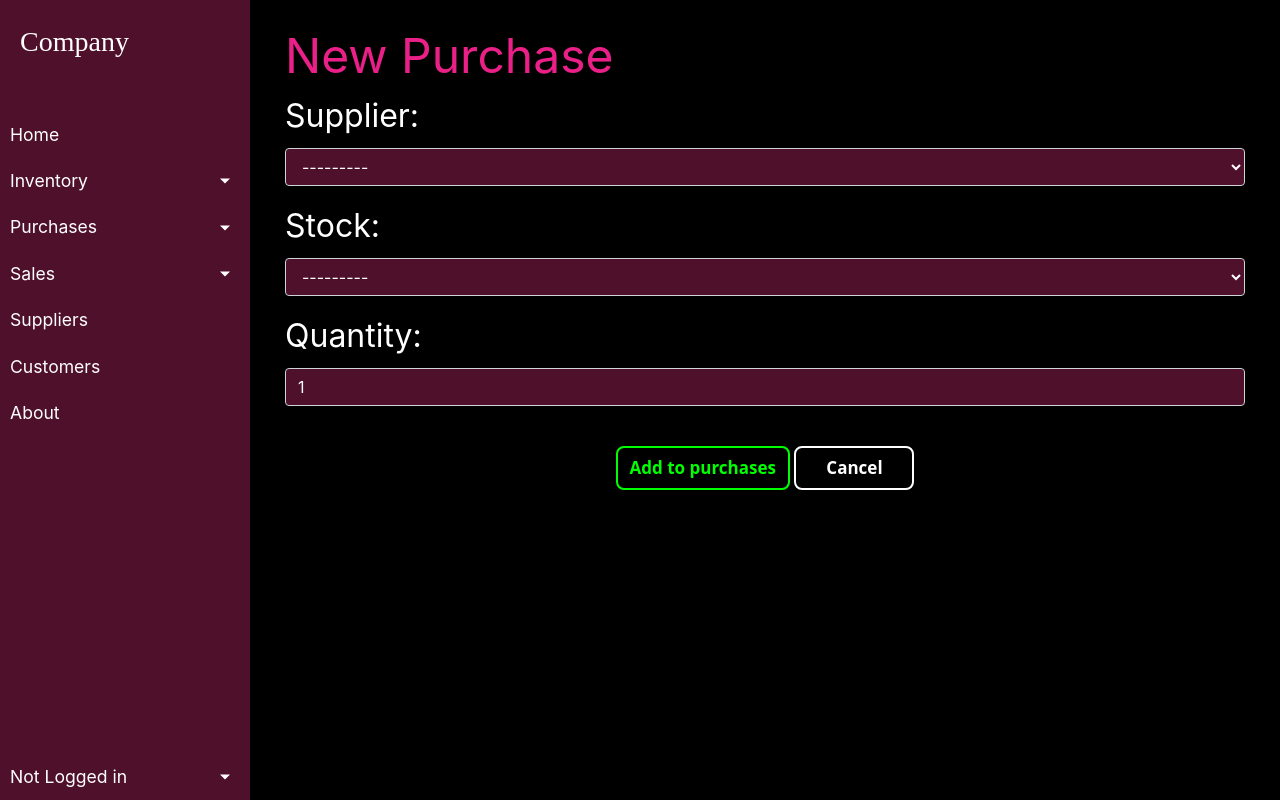
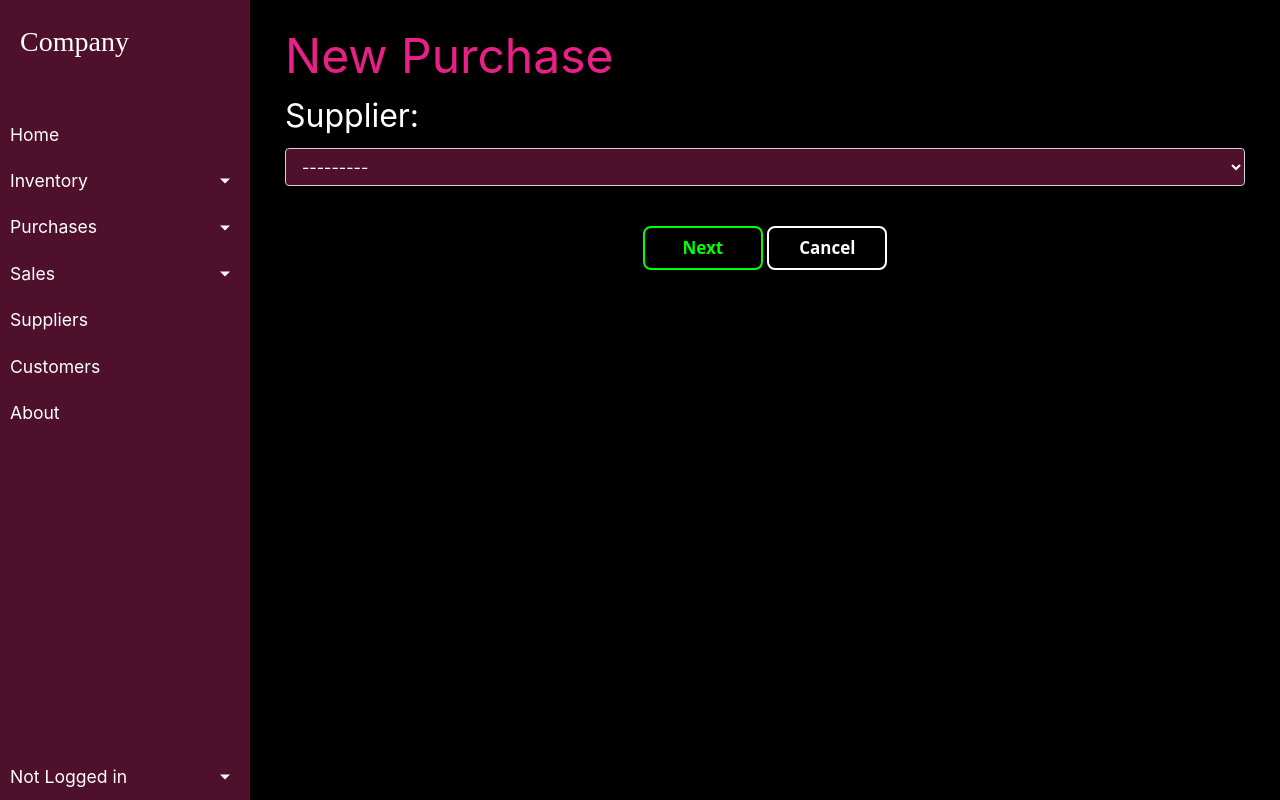
Before and after one commit to akashroshan135/inventory-management, a Django app: page /transactions/purchases/new in a window 1280 px wide. Run offline with Django 3.2, Linux system fonts and the light colour scheme; tables that the repository leaves empty hold one stand-in row (values such as "Sample post"); some libraries are stand-ins or nearby versions; some web fonts are replaced.

Commit message:
various changes to purchase app,  WIP

```diff
--- a/homepage/static/css/main.css
+++ b/homepage/static/css/main.css
@@ -407,3 +407,14 @@ html { width: 100%; height:100%; overflow:hidden; }
   background-color:#f03d99;
   border-color:#f03d99;
 }
+
+.panel-heading-text{
+  color: #f03d99;
+  font-size: 1.7rem;
+  border-bottom: 2px solid white;
+  margin-bottom: 10px;
+}
+
+.panel-body-text{
+  font-size: 1.2rem;
+}
--- a/homepage/templates/base.html
+++ b/homepage/templates/base.html
@@ -48,7 +48,7 @@
                     <a href="#purchaseSubmenu" data-toggle="collapse" class="dropdown-toggle sidebar-text right-arrow sidebar-button">Purchases</a>
                     <ul class="collapse list-unstyled" id="purchaseSubmenu">
                         <li> <a class="sidebar-text sidebar-subitem sidebar-button" href="{% url 'purchases' %}">Purchases List</a> </li>
-                        <li> <a class="sidebar-text sidebar-subitem sidebar-button" href="{% url 'new-purchase' %}">New Incoming Stock</a> </li>
+                        <li> <a class="sidebar-text sidebar-subitem sidebar-button" href="{% url 'select-supplier' %}">New Incoming Stock</a> </li>
                     </ul>
                 </li>
                 <li>
--- a/inventory/models.py
+++ b/inventory/models.py
@@ -12,8 +12,8 @@ class Stock(models.Model):
     stock_type = models.CharField(max_length=2, choices=type)
     name = models.CharField(max_length=30, unique=True)
     description = models.CharField(max_length=255)
-    price = models.IntegerField(default=0)
-    quantity = models.IntegerField(default=0)
+    quantity = models.IntegerField(default=1)
+    price = models.IntegerField(default=1)
 
     def __str__(self):
 	    return self.name
--- a/transactions/admin.py
+++ b/transactions/admin.py
@@ -1,5 +1,5 @@
 from django.contrib import admin
-from .models import Supplier, Purchase
+from .models import Supplier, PurchaseBill
 
 admin.site.register(Supplier)
-admin.site.register(Purchase)
+admin.site.register(PurchaseBill)
--- a/transactions/forms.py
+++ b/transactions/forms.py
@@ -1,13 +1,23 @@
 from django import forms
-from .models import Purchase
+from .models import PurchaseBill, PurchaseStock
 
-class PurchaseForm(forms.ModelForm):
+
+class SelectSupplierForm(forms.ModelForm):
     def __init__(self, *args, **kwargs):
         super().__init__(*args, **kwargs)
         self.fields['supplier'].widget.attrs.update({'class': 'textinput form-control'})
-        self.fields['stock'].widget.attrs.update({'class': 'textinput form-control'})
-        self.fields['quantity'].widget.attrs.update({'class': 'textinput form-control'})
 
     class Meta:
-        model = Purchase
-        fields = ['supplier', 'stock', 'quantity']
+        model = PurchaseBill
+        fields = ['supplier']
+
+
+class PurchaseBillForm(forms.ModelForm):
+    class Meta:
+        model = PurchaseBill
+        fields = ['billno', 'supplier']
+
+class PurchaseStockForm(forms.ModelForm):
+    class Meta:
+        model = PurchaseStock
+        fields = ['stock', 'quantity', 'price']
--- a/transactions/models.py
+++ b/transactions/models.py
@@ -11,14 +11,21 @@ class Supplier(models.Model):
     def __str__(self):
 	    return self.name
 
-#contains the purchases made
-class Purchase(models.Model):
+#contains the purchase bills made
+class PurchaseBill(models.Model):
     billno = models.AutoField(primary_key=True)
-    description = models.CharField(max_length=100)
     time = models.DateTimeField(auto_now=True)
     supplier = models.ForeignKey(Supplier, on_delete = models.CASCADE, related_name='purchasesupplier')
-    stock = models.ForeignKey(Stock, on_delete = models.CASCADE, related_name='purchasestock')
-    quantity = models.IntegerField(default=1)
 
     def __str__(self):
 	    return self.billno
+
+#contains the purchase stocks made
+class PurchaseStock(models.Model):
+    billno = models.ForeignKey(PurchaseBill, on_delete = models.CASCADE, related_name='purchasebillno')
+    stock = models.ForeignKey(Stock, on_delete = models.CASCADE, related_name='purchasestocksupplier')
+    quantity = models.IntegerField(default=1)
+    price = models.IntegerField(default=1)
+
+    def __str__(self):
+	    return self.billno
--- a/transactions/templates/new_purchase.html
+++ b/transactions/templates/new_purchase.html
@@ -8,18 +8,79 @@
 
     <div style="color:#ea2088; font-style: bold; font-size: 3rem;">New Purchase</div>
 
-    <form method="post">
+        <br>
+
+        <div class="panel panel-default">
+            <div class="panel-heading panel-heading-text">Supplier Details</div>
+            <div class="panel-body">
+
+                <div class="form-row">
+                    <div class="form-group col-md-6">
+                        <label for="id_name" class="panel-body-text">Supplier Name</label>
+                        <input type="text" class="form-control" id="id_name" value="{{ supplier.name }}" disabled>
+                    </div>
+                    <div class="form-group col-md-6">
+                        <label for="id_phone" class="panel-body-text">Phone No</label>
+                        <input type="text" class="form-control" id="id_phone" value="{{ supplier.phone }}" disabled>
+                    </div>
+                </div>
+                <div class="form-group">
+                    <label for="id_email" class="panel-body-text">Email</label>
+                    <input type="email" class="form-control" id="id_email" value="{{ supplier.email }}" disabled>
+                </div>
+
+            </div>
+        </div>
+
+
+
+        <form method="post">
 
         {% csrf_token %}
 
-        {% for field in form.visible_fields %}
-            <div class="form-group">
-                {{ field.label_tag }}
-                {{ field }}
+
+
+
+
+
+        {% comment %}
+
+        {{ form.non_field_errors }}
+
+        <div class="form-group">
+            {{ form.name.errors }}
+            <label for="{{ form.name.id_for_label }}">Name:</label>
+            {{ form.name }}
+        </div>
+
+        <div class="form-group">
+            {{ form.stock_type.errors }}
+            <label for="{{ form.stock_type.id_for_label }}">Stock Type:</label>
+            {{ form.stock_type }}
+        </div>
+
+        <div class="form-group">
+            {{ form.description.errors }}
+            <label for="{{ form.description.id_for_label }}">Description:</label>
+            {{ form.description }}
+        </div>
+
+        <div class="form-row">
+            <div class="form-group col-md-6">
+                {{ form.quantity.errors }}
+                <label for="{{ form.quantity.id_for_label }}">Quantity:</label>
+                {{ form.quantity }}
             </div>
-        {% endfor %}
+            <div class="form-group col-md-6">
+                {{ form.price.errors }}
+                <label for="{{ form.price.id_for_label }}">Price:</label>
+                {{ form.price }}
+            </div>
+        </div>
+        {% endcomment %}
 
         <br>
+
         <center>
             <button type="submit" class="btn ghost-green">Add to purchases</button>
             <a href="{% url 'purchases' %}" class="btn ghost-button">Cancel</a>
--- a/transactions/templates/purchases.html
+++ b/transactions/templates/purchases.html
@@ -14,10 +14,11 @@
 
         <thead class="thead-inverse">
             <tr>
-                <th width="30%">Bill no</th>
+                <th width="10%">Bill no</th>
                 <th width="25%">Supplier</th>
                 <th width="25%">Stock</th>
                 <th width="20%">Quantity purchased</th>
+                <th width="20%">Purchased</th>
             </tr>
         </thead>
 
@@ -30,6 +31,7 @@
                 <td class="align-middle">{{ purchase.supplier }}</td>
                 <td class="align-middle">{{ purchase.stock }}</td>
                 <td class="align-middle">{{ purchase.quantity }}</td>
+                <td class="align-middle">{{ purchase.time }}</td>
             </tr>
             {% endfor %}
         </tbody>
--- /dev/null
+++ b/transactions/templates/select_supplier.html
@@ -0,0 +1,30 @@
+{% extends "base.html" %}
+
+
+{% block title %} New Purchase {% endblock title %}
+
+
+{% block content %}
+
+    <div style="color:#ea2088; font-style: bold; font-size: 3rem;">New Purchase</div>
+
+    <form method="post">
+
+        {% csrf_token %}
+
+        {% for field in form.visible_fields %}
+            <div class="form-group">
+                {{ field.label_tag }}
+                {{ field }}
+            </div>
+        {% endfor %}
+
+        <br>
+        <center>
+            <button type="submit" class="btn ghost-green">Next</button>
+            <a href="{% url 'purchases' %}" class="btn ghost-button">Cancel</a>
+        </center>
+
+    </form>
+
+{% endblock content %}
--- a/transactions/urls.py
+++ b/transactions/urls.py
@@ -4,5 +4,6 @@ from . import views
 
 urlpatterns = [
     path('purchases/', views.PurchaseView.as_view(), name = 'purchases'),
-    path('purchases/new', views.PurchaseCreateView.as_view(), name = 'new-purchase'),
+    path('purchases/new', views.SelectSupplierView.as_view(), name = 'select-supplier'),
+    path('purchases/new/<pk>', views.PurchaseCreateView.as_view(), name = 'new-purchase'),
 ]
--- a/transactions/views.py
+++ b/transactions/views.py
@@ -4,24 +4,48 @@ from django.views.generic import (
     ListView,
 )
 from django.contrib import messages
-from .models import Purchase, Supplier
-from .forms import PurchaseForm
 from inventory.models import Stock
+from .models import PurchaseBill, Supplier
+from .forms import SelectSupplierForm, PurchaseBillForm, PurchaseStockForm
 
 
 class PurchaseView(ListView):
-    model = Purchase
+    model = PurchaseBill
     template_name = "purchases.html"
 
-
-class PurchaseCreateView(View):
-    form_class = PurchaseForm
-    template_name = 'new_purchase.html'
+class SelectSupplierView(View):
+    form_class = SelectSupplierForm
+    template_name = 'select_supplier.html'
 
     def get(self, request, *args, **kwargs):
         form = self.form_class
         return render(request, self.template_name, {'form': form})
 
+    def post(self, request, *args, **kwargs):
+        form = self.form_class(request.POST)
+        if form.is_valid():
+            supplierid = request.POST.get("supplier")
+            supplier = get_object_or_404(Supplier, id=supplierid)
+            print("supplier = ", supplier)
+            return redirect('new-purchase', supplier.pk)
+        return render(request, self.template_name, {'form': form})
+
+
+class PurchaseCreateView(View):
+    billform = PurchaseBillForm
+    stockform = PurchaseStockForm
+    template_name = 'new_purchase.html'
+
+    def get(self, request, pk):
+        supplier = get_object_or_404(Supplier, pk=pk)
+        context = {
+            'supplier'  : supplier,
+            'billform'  : self.billform,
+            'stockform' : self.stockform
+        }
+        return render(request, self.template_name, context)
+
+    """
     def post(self, request, *args, **kwargs):
         form = self.form_class(request.POST)
         if form.is_valid():
@@ -34,3 +58,4 @@ class PurchaseCreateView(View):
             messages.success(request, f"Stock has been purchased")
             return redirect('purchases')
         return render(request, self.template_name, {'form': form})
+        """
```
